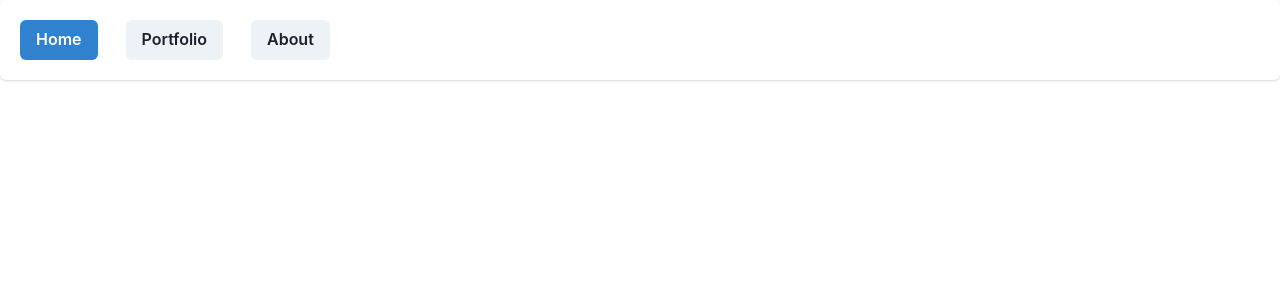
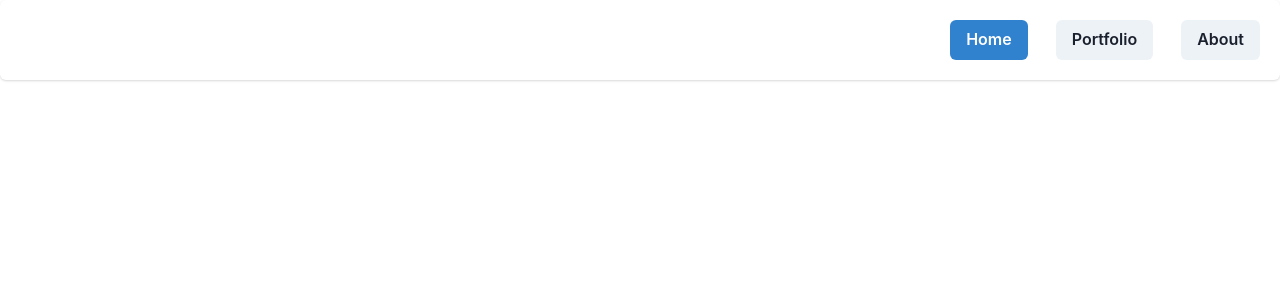
Before and after one commit to Ryanr416/portfolio, a React (Create React App) app: page / in a window 1280 px wide. Shown: the top 300 px of the page. Built offline with nearby package versions, Linux system fonts and the light colour scheme.

Commit message:
edited buttons

```diff
--- a/src/pages/Portfolio/Portfolio.jsx
+++ b/src/pages/Portfolio/Portfolio.jsx
@@ -52,7 +52,7 @@ return (
             <Card maxW="sm" ml="2rem">
             <CardBody>
                 <Image
-                  src="https://ancient-voice-480.fly.dev/static/assets/images/hero_img.png"
+                  src="https://i.imgur.com/gVG4sY5.png"
                   borderRadius="lg"
                 />
                 <Stack mt="6" spacing="3">
--- a/src/shared/NavBar.jsx
+++ b/src/shared/NavBar.jsx
@@ -1,4 +1,4 @@
-import { Card, CardHeader, CardBody, CardFooter, Text, Button, Link as ChakraLink, LinkProps, ButtonGroup } from '@chakra-ui/react'
+import { Card, CardHeader, CardBody, CardFooter, Text, Button, Link as ChakraLink, LinkProps, ButtonGroup, Center } from '@chakra-ui/react'
 import { Link } from 'react-router-dom'
 
 
@@ -6,16 +6,23 @@ import { Link } from 'react-router-dom'
 
 
 export default function NavBar() {
+    const ButtonGroupStyle = {
+        display: 'flex',
+        justifyContent: 'flex-end',
 
+    };
     return (
     <Card>
     <CardBody>
+    <div style={ButtonGroupStyle}>
     <ButtonGroup gap='5'>
     <Button colorScheme='blue' as={Link} to="/home">Home</Button>
     <Button as={Link} to="/portfolio">Portfolio</Button>
     <Button as={Link} to="/about">About</Button>
     </ButtonGroup>
+    </div>
     </CardBody>
     </Card>
+
     )
     }
```
